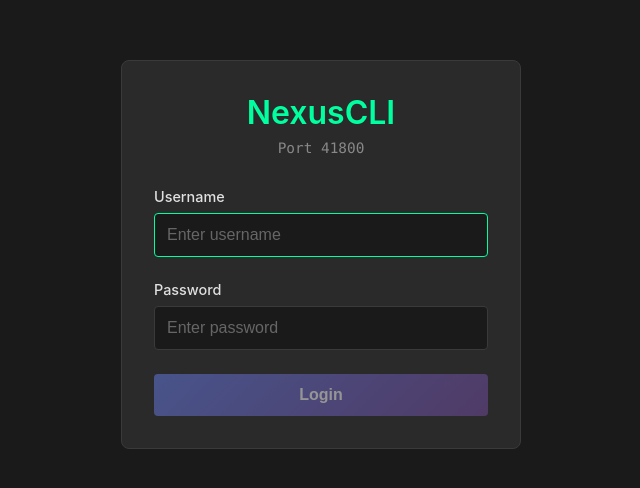
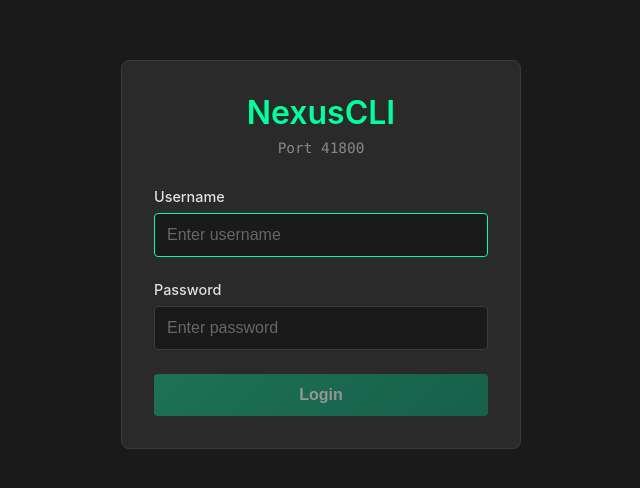
Before and after one commit to DioNanos/nexuscli, a React (Vite) app in the folder frontend/: page / in a window 1280 px wide. Shown: the part 146-634 px from the top of the page, without its empty margins (319-959 px from the left). Built offline with nearby package versions, Linux system fonts and the light colour scheme; no server answers.

Commit message:
fix: replace purple colors with dark theme (green accents)
- index.css: body background from purple gradient to dark
- Login.css: button from purple to green gradient
- MessageActions.css: hover border from purple to green
- Sidebar.css: user avatar from purple to green gradient

```diff
--- a/frontend/src/components/Login.css
+++ b/frontend/src/components/Login.css
@@ -87,7 +87,7 @@
 
 .login-form button {
   padding: 0.75rem;
-  background: linear-gradient(135deg, #667eea 0%, #764ba2 100%);
+  background: linear-gradient(135deg, #10b981 0%, #059669 100%);
   color: white;
   border: none;
   border-radius: 4px;
--- a/frontend/src/components/MessageActions.css
+++ b/frontend/src/components/MessageActions.css
@@ -24,7 +24,7 @@
 .action-btn:hover {
   background: #2a2a2a;
   color: #ececec;
-  border-color: #667eea;
+  border-color: #10b981;
 }
 
 .action-btn:active {
--- a/frontend/src/components/Sidebar.css
+++ b/frontend/src/components/Sidebar.css
@@ -303,7 +303,7 @@
   width: 36px;
   height: 36px;
   border-radius: 50%;
-  background: linear-gradient(135deg, #667eea 0%, #764ba2 100%);
+  background: linear-gradient(135deg, #10b981 0%, #059669 100%);
   display: flex;
   align-items: center;
   justify-content: center;
--- a/frontend/src/index.css
+++ b/frontend/src/index.css
@@ -10,7 +10,7 @@ body {
     sans-serif;
   -webkit-font-smoothing: antialiased;
   -moz-osx-font-smoothing: grayscale;
-  background: linear-gradient(135deg, #667eea 0%, #764ba2 100%);
+  background: linear-gradient(135deg, #1a1a1a 0%, #0f0f0f 100%);
   min-height: 100vh;
   /* Mobile optimizations */
   -webkit-tap-highlight-color: rgba(0, 0, 0, 0.1);
```
